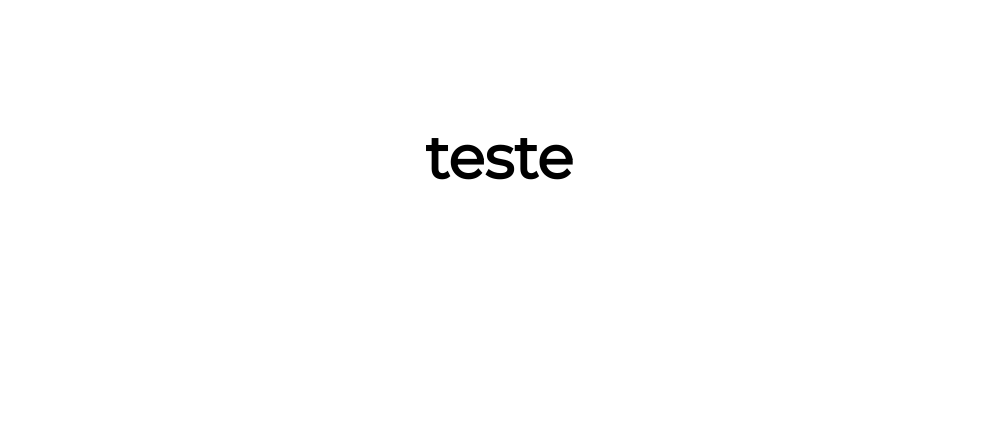
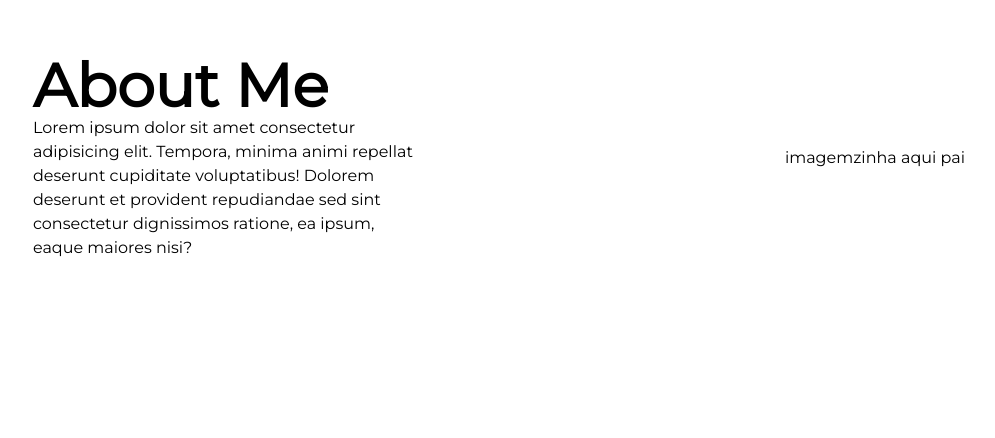
Before and after one commit to rodrfentanes21/my-portfolio, a Next.js app: page / in a window 1280 px wide. Shown: the part 1042-1480 px from the top of the page, without its empty margins (141-1136 px from the left). Built offline with nearby package versions, Linux system fonts and the light colour scheme.

Commit message:
finishing up animation details on about me

```diff
--- /dev/null
+++ b/components/AboutMe.tsx
@@ -0,0 +1,61 @@
+import React from "react";
+import { useInView } from "react-intersection-observer";
+import { useEffect } from "react";
+import { motion } from "framer-motion";
+import { useAnimation } from "framer-motion";
+
+export default function AboutMe() {
+  const { ref, inView } = useInView({
+    threshold: 0.2,
+  });
+  const animation = useAnimation();
+  const animation2 = useAnimation();
+
+  useEffect(() => {
+    if (inView) {
+      animation.start({
+        x: 0,
+        transition: {
+          type: "spring",
+          duration: 2,
+          bounce: 0.3,
+        },
+      });
+      animation2.start({
+        opacity: 1,
+        transition: {
+          duration: 1,
+        },
+      });
+    }
+  }, [inView, animation, animation2]);
+
+  return (
+    <section
+      className="flex flex-row gap-5 justify-around items-center w-screen lg:w-full h-screen"
+    >
+      <div ref={ref}>
+        <motion.h2
+          className="text-6xl font-bold"
+          initial={{ x: "-100vw" }}
+          animate={animation}
+        >
+          About Me
+        </motion.h2>
+        <motion.p
+          className="w-96"
+          initial={{ opacity: 0 }}
+          animate={animation2}
+        >
+          Lorem ipsum dolor sit amet consectetur adipisicing elit. Tempora,
+          minima animi repellat deserunt cupiditate voluptatibus! Dolorem
+          deserunt et provident repudiandae sed sint consectetur dignissimos
+          ratione, ea ipsum, eaque maiores nisi?
+        </motion.p>
+      </div>
+      <div>
+        imagemzinha aqui pai
+      </div>
+    </section>
+  );
+}
--- a/pages/index.tsx
+++ b/pages/index.tsx
@@ -2,10 +2,10 @@ import Head from "next/head";
 import Image from "next/image";
 import styles from "../styles/Home.module.css";
 import Intro from "../components/Intro";
-
-import { motion } from "framer-motion";
+import AboutMe from "../components/AboutMe";
 
 export default function Home() {
+
   return (
     <div>
       <Head>
@@ -15,20 +15,7 @@ export default function Home() {
       </Head>
 
       <Intro />
-
-      <motion.section
-        className="flex flex-col gap-5 justify-center items-center w-screen lg:w-full h-screen"
-        initial={{ opacity: 0 }}
-        animate={{ opacity: 1 }}
-        transition={{
-          duration: 2,
-        }}
-      >
-        <h1 className="text-6xl font-bold self-center">teste</h1>
-      </motion.section>
-      <section className="flex flex-col gap-5 justify-center items-center w-screen lg:w-full h-screen">
-        <h1 className="text-6xl font-bold self-center">teste</h1>
-      </section>
+      <AboutMe />
     </div>
   );
 }
```
